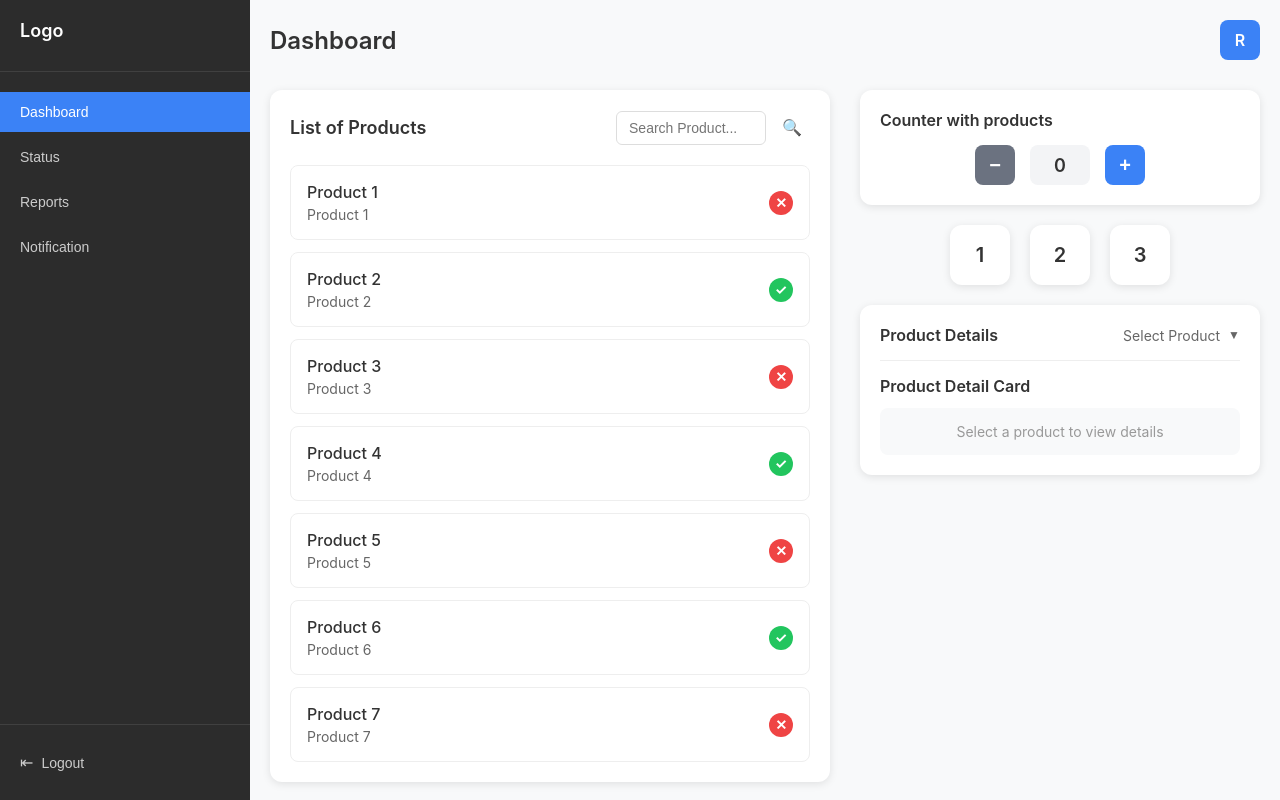
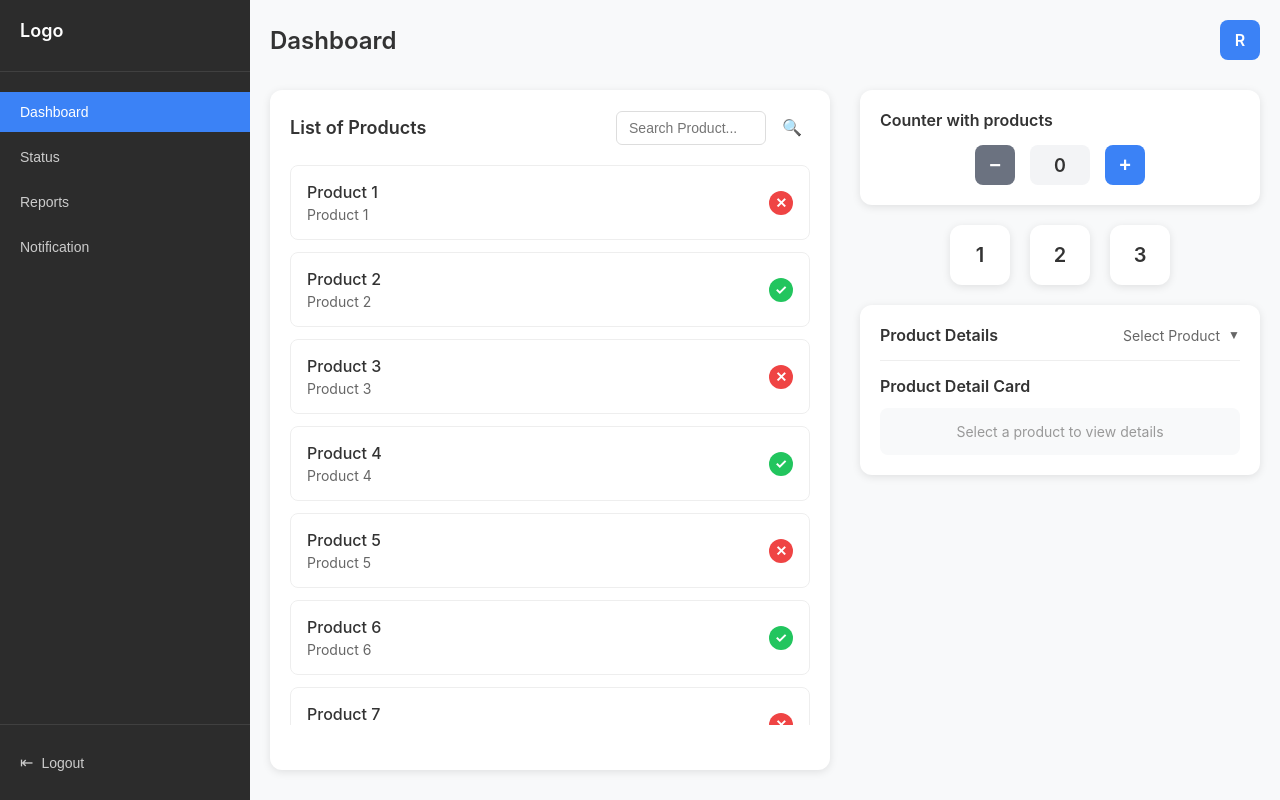
Before and after one commit to Kishorekrr/builder.io, a React (Create React App) app: page / in a window 1280 px wide. Built offline with nearby package versions, Linux system fonts and the light colour scheme.

Commit message:
Add scrolling to product list to prevent overlapping
cgen-ff5d292e91704fdba00f67f1a9196c93

```diff
--- a/src/App.css
+++ b/src/App.css
@@ -191,6 +191,9 @@ body {
   display: flex;
   flex-direction: column;
   gap: 12px;
+  overflow-y: auto;
+  flex: 1;
+  max-height: calc(100vh - 240px);
 }
 
 .product-item {
```
